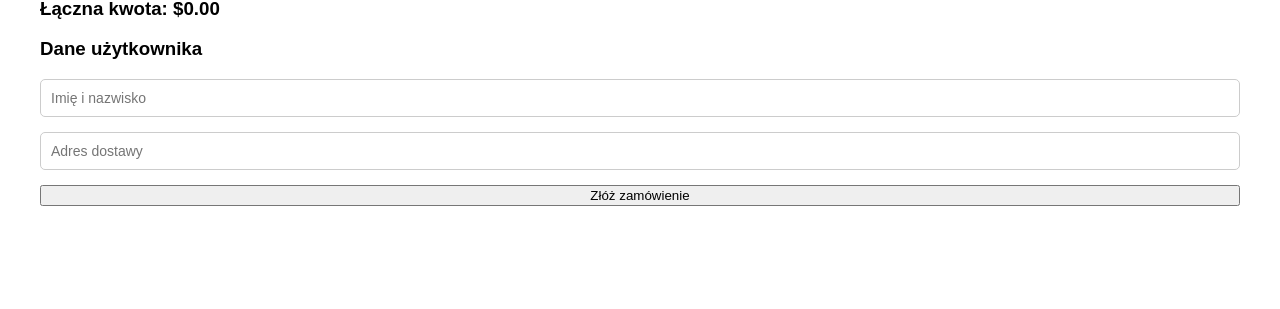
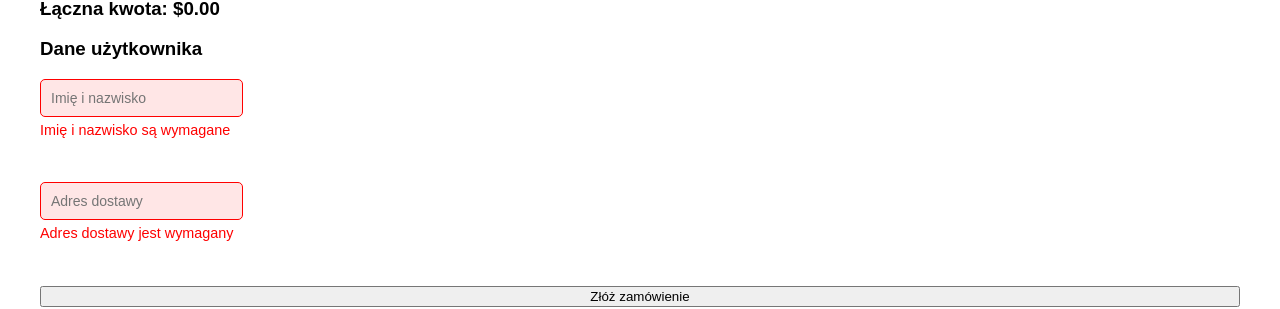
Before and after one commit to prezesJakub/Store-project, a React (Create React App) app in the folder project-store/: page /order in a window 1280 px wide. Both pictures are taken after a click on the button "Złóż zamówienie". Shown: the part 203-512 px from the top of the page. Built offline with nearby package versions, Linux system fonts and the light colour scheme; no server answers.

Commit message:
Order validation added

```diff
--- a/project-store/src/components/OrderPage/OrderPage.css
+++ b/project-store/src/components/OrderPage/OrderPage.css
@@ -86,6 +86,21 @@ input {
     background: #0056b3;
 }
 
+.form-group {
+    margin-bottom: 15px;
+}
+
+.error-message {
+    color: red;
+    font-size: 0.9rem;
+    margin-top: 5px;
+}
+
+input.error {
+    border: 1px solid red;
+    background-color: #ffe6e6;
+}
+
 @media (max-width: 768px) {
     .order-content {
         flex-direction: column;
--- a/project-store/src/components/OrderPage/OrderPage.js
+++ b/project-store/src/components/OrderPage/OrderPage.js
@@ -6,15 +6,33 @@ import "./OrderPage.css";
 const OrderPage = () => {
     const { cartItems, clearCart } = useContext(CartContext);
     const [userInfo, setUserInfo] = useState({ name: '', address: ''});
+    const [errors, setErrors] = useState({});
     const navigate = useNavigate();
     const total = cartItems.reduce((acc, item) => acc + item.price * item.quantity, 0);
 
     const handleChange = (e) => {
         const { name, value } = e.target;
-        setUserInfo(prev => ({ ...prev, [name]: value }));
+        setUserInfo((prev) => ({ ...prev, [name]: value }));
+        setErrors((prev) => ({ ...prev, [name]: ""}));
+    };
+
+    const validateForm = () => {
+        const newErrors = {};
+        if(!userInfo.name.trim()) {
+            newErrors.name = "Imię i nazwisko są wymagane";
+        }
+        if(!userInfo.address.trim()) {
+            newErrors.address = "Adres dostawy jest wymagany";
+        }
+        setErrors(newErrors);
+        return Object.keys(newErrors).length === 0;
     };
 
     const handleSubmit = async () => {
+        if(!validateForm()) {
+            return;
+        }
+
         const order = {
             user: userInfo,
             products: cartItems,
@@ -66,22 +84,28 @@ const OrderPage = () => {
 
             <h3>Dane użytkownika</h3>
             <form onSubmit={(e) => e.preventDefault()}>
+                <div className="form-group">
                     <input
                         type="text"
                         name="name"
                         placeholder="Imię i nazwisko"
                         value={userInfo.name}
                         onChange={handleChange}
-                    required
+                        className={errors.name ? "error" : ""}
                     />
+                    {errors.name && <p className="error-message">{errors.name}</p>}
+                </div>
+                <div className="form-group">
                     <input
                         type="text"
                         name="address"
                         placeholder="Adres dostawy"
                         value={userInfo.address}
                         onChange={handleChange}
-                    required
+                        className={errors.address ? "error" : ""}
                     />
+                    {errors.address && <p className="error-message">{errors.address}</p>}
+                </div>
                 <button type="button" onClick={handleSubmit}>
                     Złóż zamówienie
                 </button>
```
Also changed, not shown: project-store/db.json (line endings or trailing spaces). Lines whose indentation alone changed are shown as unchanged.
